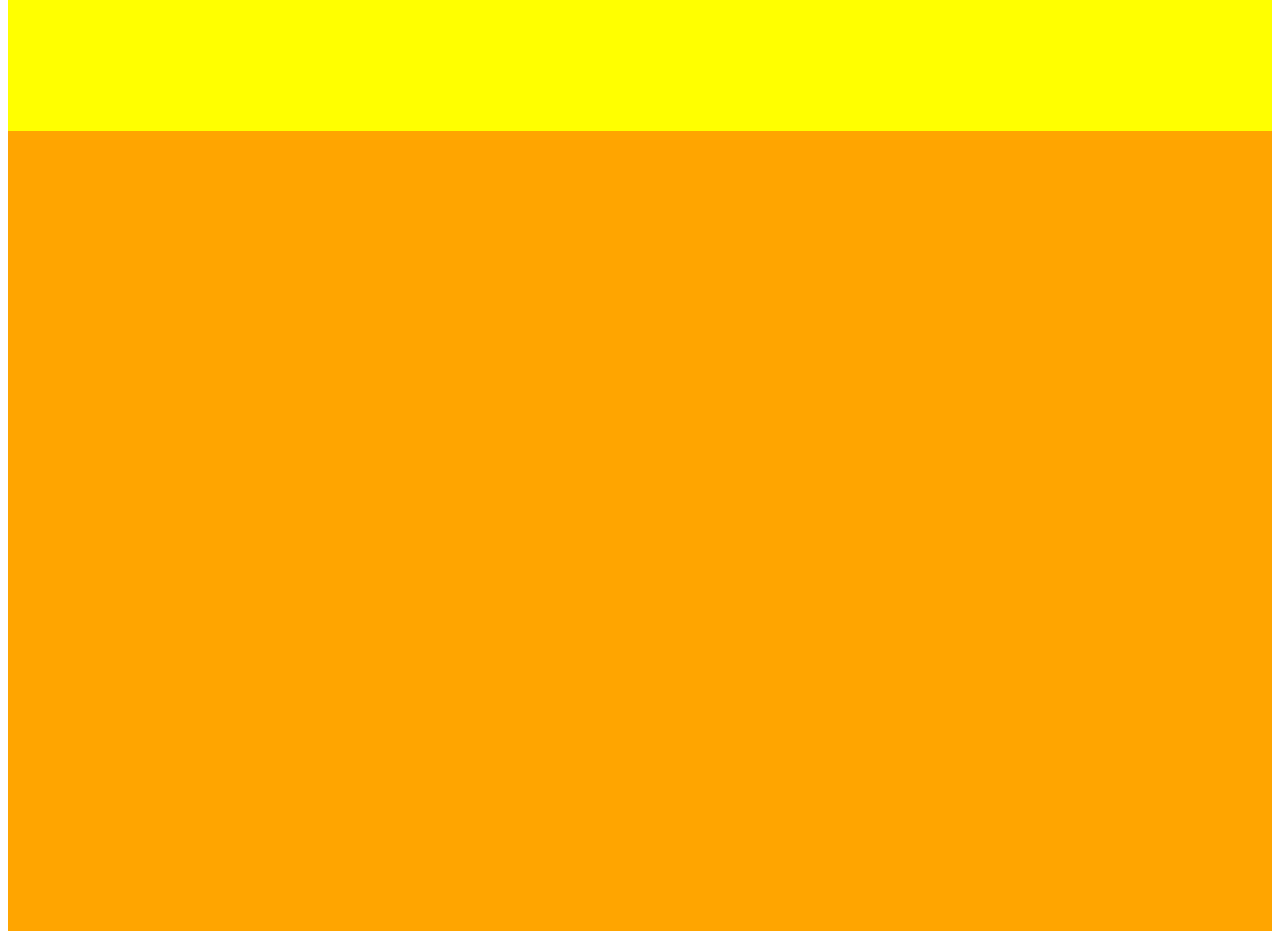
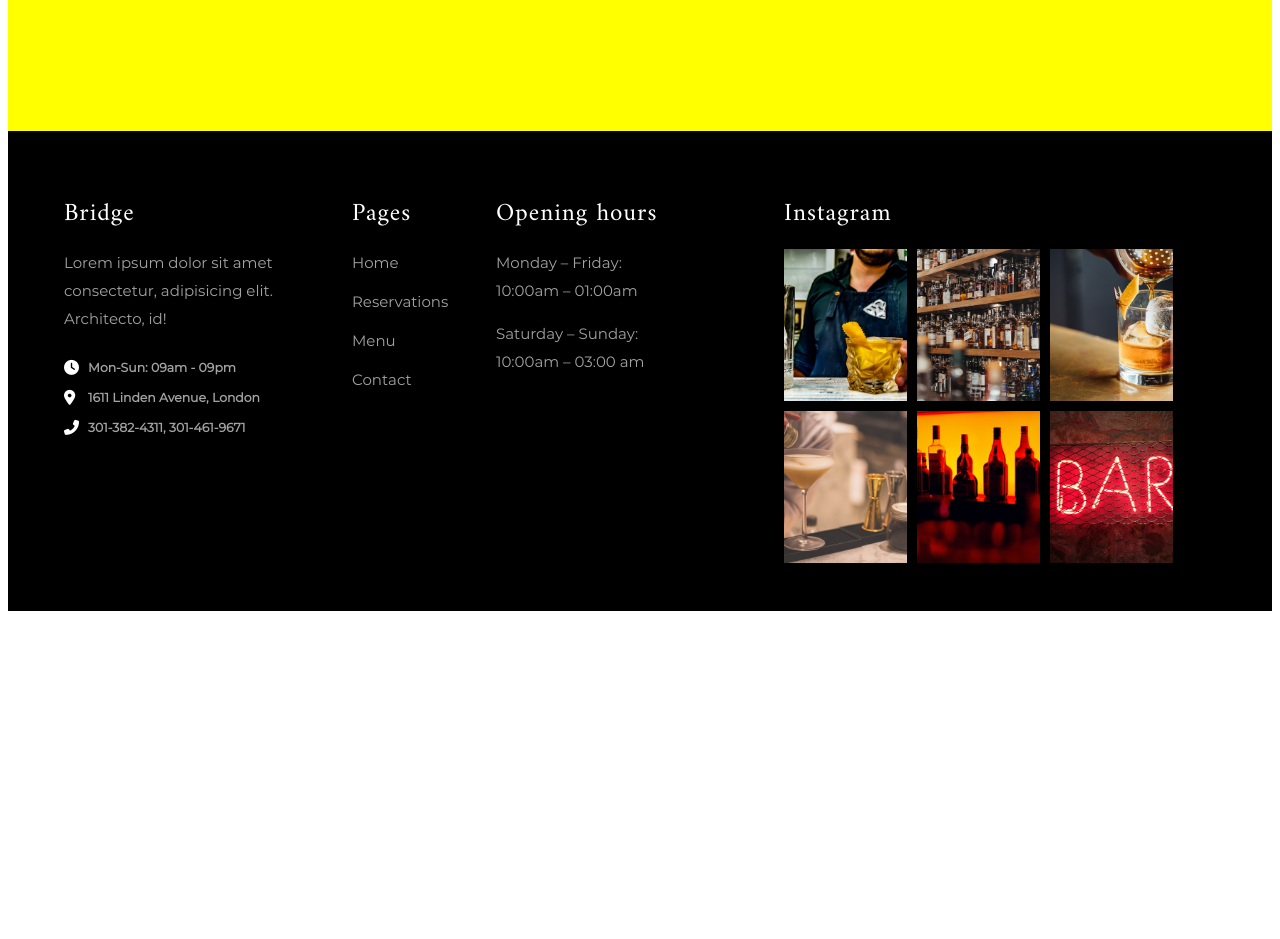
Before and after one commit to lexysline/bar-layout, a plain HTML site: page index.html in a window 1280 px wide. Shown: the part 3860-4799 px from the top of the page. After the commit the page ends 4479 px from the top, so only its background shows below. Drawn offline with Linux system fonts and the light colour scheme.

Commit message:
footer section

```diff
--- a/index.html
+++ b/index.html
@@ -157,7 +157,57 @@
         </div>
         </section>
         <section class="map"></section>
-        <footer class="footer"></footer>
+        <footer class="footer">
+            <div class="footer_wrapper">
+                <div class="footer_generalInfo">
+                    <h2>Bridge</h2>
+                    <p>Lorem ipsum dolor sit amet consectetur, adipisicing elit. Architecto, id!</p>
+                    <div class="items">
+                    <div>
+                        <i class="fas fa-clock"></i>
+                        <h5>Mon-Sun: 09am - 09pm</h5>
+                    </div>
+                    <div>
+                        <i class="fas fa-map-marker-alt"></i>
+                        <h5>1611 Linden Avenue, London</h5>
+                    </div>
+                    <div>
+                        <i class="fas fa-phone-alt"></i>
+                        <h5>301-382-4311, 301-461-9671</h5>
+                    </div>
+                </div>
+                </div>
+                <div class="footer_pages">
+                    <h2>Pages</h2>
+                    <div>
+                    <a href="#">Home</a>
+                    <a href="#">Reservations</a>
+                    <a href="#">Menu</a>
+                    <a href="#">Contact</a>
+                    </div>
+                </div>
+                <div class="footer_timetable">
+                    <h2>Opening hours</h2>
+                    <p>Monday – Friday:</br>
+                        10:00am – 01:00am</p>
+                    <p>
+                        Saturday – Sunday:</br>
+                        10:00am – 03:00 am
+                    </p>
+                </div>
+                <div class="footer_instagram">
+                    <h2>Instagram</h2>
+                    <div class="instagram_imgs">
+                        <div class="inst_img1"></div>
+                        <div class="inst_img2"></div>
+                        <div class="inst_img3"></div>
+                        <div class="inst_img4"></div>
+                        <div class="inst_img5"></div>
+                        <div class="inst_img6"></div>
+                    </div>
+                </div>
+            </div>
+        </footer>
     </div>
 
 </body>
--- a/styles.css
+++ b/styles.css
@@ -284,7 +284,108 @@ margin: 0;
     background: yellow;
 }
 
+/* Start Footer styles */
+
 .footer {
-    background: orange;
-    height: 100vh;
+    display: grid;
+    background: black;
+    font-family: "Montserrat",sans-serif;
+    font-size: 15px;
+    color: #a3a3a3;
+    height: 60vh;
+    align-items: center;
+    justify-items: center;
+    line-height: 28px;
 }
+
+.footer h2 {
+    color: white;
+    font-family: "Amiri",sans-serif;
+    font-size: 25px;
+    font-weight: 400;
+    font-style: normal;
+    letter-spacing: 1px;
+}
+
+.footer_wrapper {
+    display: grid;
+    grid-template-columns: 2fr 1fr 2fr 3fr;
+    width: 90vw;
+    height: 80%;
+}
+
+.footer_generalInfo p {
+    margin: 0;
+}
+.items div {
+    display: grid;
+    grid-template-columns: 1fr 11fr;
+    align-items: center;
+    height: 30px;
+}
+
+.items i {
+    color: white;
+}
+
+.footer_pages {
+    display: grid;
+    grid-auto-rows: min-content;
+}
+.footer_pages div {
+    display: grid;
+    row-gap: 10%;
+}
+
+.footer_pages a {
+text-decoration: none;
+color:#a3a3a3;
+}
+
+.footer_pages a:hover {
+    cursor: pointer;
+    color: #d5d5d5;
+}
+
+.footer_instagram {
+    display: grid;
+    grid-template-rows: min-content;
+}
+
+.instagram_imgs {
+display: grid;
+grid-template-columns: repeat(3,1fr);
+gap: 10px;
+width: 90%;
+}
+
+
+
+.inst_img1 {
+    background: url(./img/instagram1.jpg) center no-repeat;
+    background-size:cover;
+}
+
+.inst_img2 {
+    background: url(./img/instagram2.jpg) center no-repeat;
+    background-size:cover;
+}
+.inst_img3 {
+    background: url(./img/instagram3.jpg) center no-repeat;
+    background-size:cover;
+}
+.inst_img4 {
+    background: url(./img/instagram4.jpg) center no-repeat;
+    background-size:cover;
+}
+.inst_img5 {
+    background: url(./img/instagram5.jpg) center no-repeat;
+    background-size:cover;
+}
+.inst_img6 {
+    background: url(./img/instagram6.jpg) center no-repeat;
+    background-size:cover;
+}
+
+
+/* End Footer styles */
```
Also changed, not shown: img/instagram1.jpg (added), img/instagram2.jpg (added), img/instagram3.jpg (added), img/instagram4.jpg (added), img/instagram5.jpg (added), img/instagram6.jpg (added).
